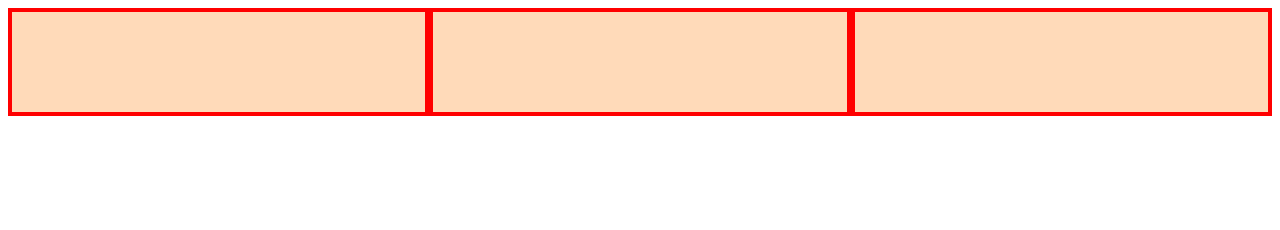
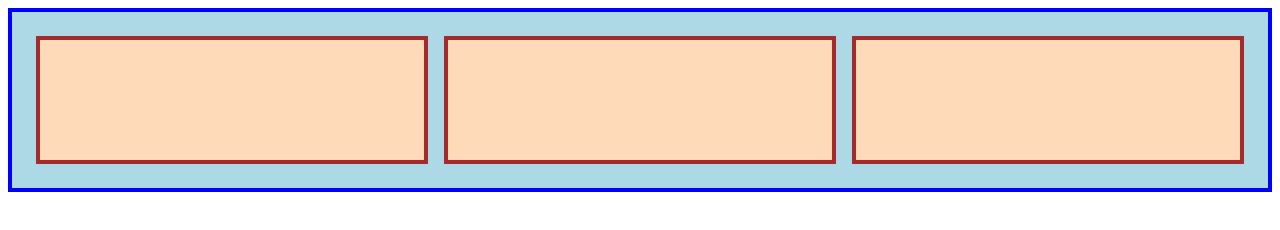
Before and after one commit to waynerichtrain/guide, a plain HTML site: page index-flex.html in a window 1280 px wide. Drawn offline with Linux system fonts and the light colour scheme.

Commit message:
Flexbox learning

```diff
--- a/styles.css
+++ b/styles.css
@@ -1,15 +1,15 @@
 .flex-container {
+    background-color: lightblue;
+    border: 4px solid blue;
     display: flex;
+    padding: 16px;
 }
 
 .flex-container > div {
     background-color: peachpuff;
-    border: 4px solid red;
-    flex: 1 1 auto;
-    height: 100px;
-    width: 250px;
+    border: 4px solid brown;
+    display: flex;
+    flex: 1;
+    height: 120px;
+    margin: 8px;
 }
-
-.flex-container > .two {
-    flex-shrink: 0;
-}
```
